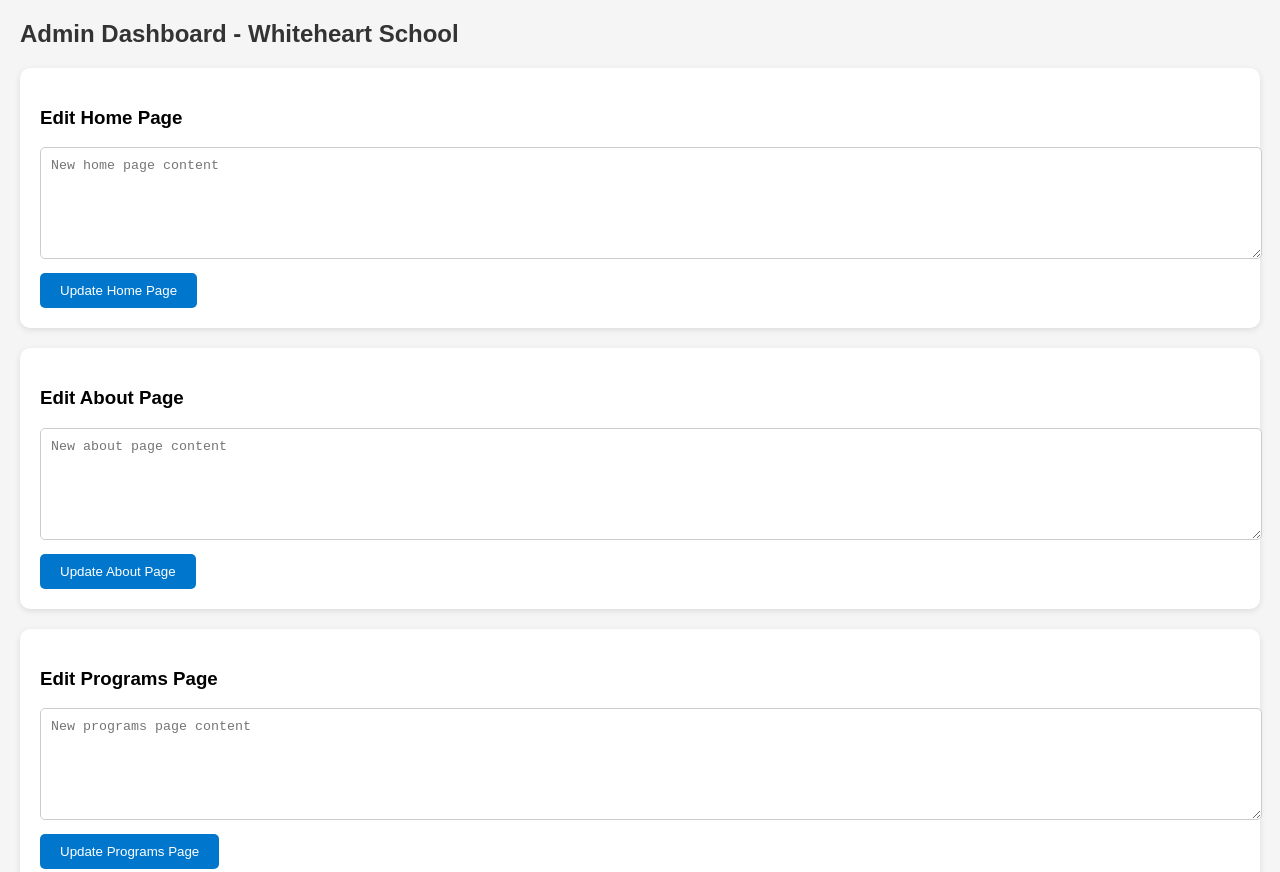
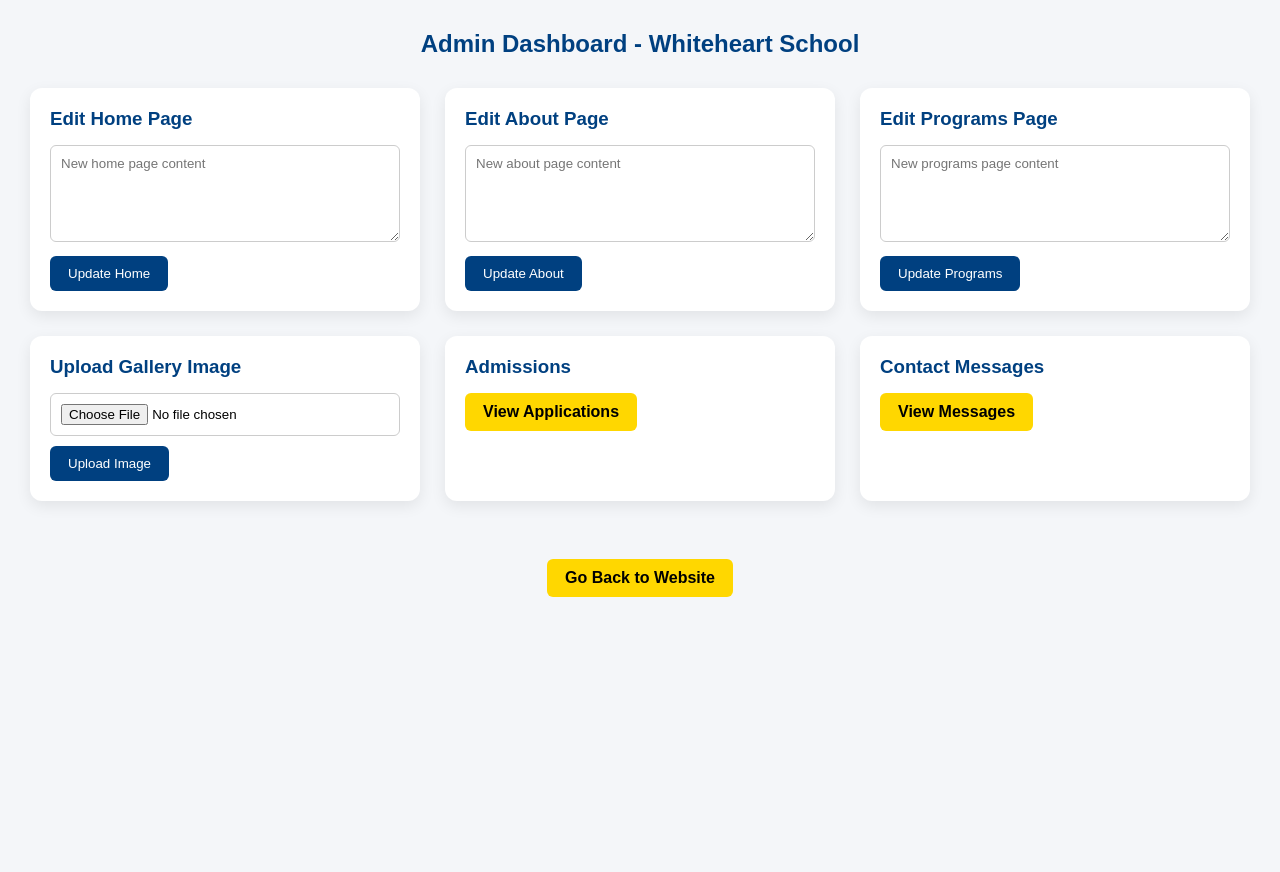
Before and after one commit to muslimahoyetunde25-eng/whiteheart-school, a website: page public/dashboard.html in a window 1280 px wide. Shown: the top 872 px of the page. After the commit the page ends 800 px from the top, so only its background shows below. Drawn offline with Linux system fonts and the light colour scheme.

Commit message:
Update dashboard.html

```diff
--- a/public/dashboard.html
+++ b/public/dashboard.html
@@ -2,112 +2,154 @@
 <html>
 <head>
     <title>Admin Dashboard - Whiteheart School</title>
+    <meta name="viewport" content="width=device-width, initial-scale=1.0">
+
     <style>
-        body {
+        *{
+            margin:0;
+            padding:0;
+            box-sizing:border-box;
             font-family: Arial, sans-serif;
-            margin: 20px;
-            background-color: #f5f5f5;
         }
-        h2 {
-            color: #333;
+
+        body{
+            background:#f4f6f9;
+            padding:30px;
         }
-        .section {
-            background-color: #fff;
-            padding: 20px;
-            margin-bottom: 20px;
-            border-radius: 10px;
-            box-shadow: 0 2px 6px rgba(0,0,0,0.1);
+
+        h2{
+            text-align:center;
+            margin-bottom:30px;
+            color:#004080;
         }
-        textarea, input[type="text"], input[type="file"] {
-            width: 100%;
-            padding: 10px;
-            border-radius: 5px;
-            border: 1px solid #ccc;
-            margin-bottom: 10px;
+
+        .grid{
+            display:grid;
+            grid-template-columns:repeat(auto-fit,minmax(300px,1fr));
+            gap:25px;
         }
-        button {
-            padding: 10px 20px;
-            border-radius: 5px;
-            border: none;
-            background-color: #0077cc;
-            color: white;
-            cursor: pointer;
+
+        .section{
+            background:#fff;
+            padding:20px;
+            border-radius:12px;
+            box-shadow:0 5px 15px rgba(0,0,0,0.08);
         }
-        button:hover {
-            background-color: #005fa3;
+
+        .section h3{
+            margin-bottom:15px;
+            color:#004080;
         }
-        a {
-            display: inline-block;
-            margin-top: 10px;
-            color: #0077cc;
-            text-decoration: none;
+
+        textarea, input[type="text"], input[type="file"]{
+            width:100%;
+            padding:10px;
+            border-radius:6px;
+            border:1px solid #ccc;
+            margin-bottom:10px;
         }
-        a:hover {
-            text-decoration: underline;
+
+        button{
+            padding:10px 18px;
+            border:none;
+            border-radius:6px;
+            background:#004080;
+            color:white;
+            cursor:pointer;
+            transition:0.3s;
         }
-        hr {
-            margin: 30px 0;
-            border: 0;
-            border-top: 1px solid #ccc;
+
+        button:hover{
+            background:#00264d;
         }
+
+        .btn-link{
+            display:inline-block;
+            padding:10px 18px;
+            background:gold;
+            color:black;
+            text-decoration:none;
+            border-radius:6px;
+            font-weight:bold;
+            transition:0.3s;
+        }
+
+        .btn-link:hover{
+            background:#ffcc00;
+        }
+
+        .footer-links{
+            text-align:center;
+            margin-top:40px;
+        }
+
+        @media(max-width:768px){
+            body{
+                padding:15px;
+            }
+        }
+
     </style>
 </head>
 <body>
 
     <h2>Admin Dashboard - Whiteheart School</h2>
 
-    <!-- Edit Pages -->
+    <div class="grid">
+
+        <!-- Edit Home -->
         <div class="section">
             <h3>Edit Home Page</h3>
             <form action="/edit-home" method="POST">
-            <textarea name="content" rows="6" placeholder="New home page content"></textarea><br>
-            <button type="submit">Update Home Page</button>
+                <textarea name="content" rows="5" placeholder="New home page content"></textarea>
+                <button type="submit">Update Home</button>
             </form>
         </div>
 
+        <!-- Edit About -->
         <div class="section">
             <h3>Edit About Page</h3>
             <form action="/edit-about" method="POST">
-            <textarea name="content" rows="6" placeholder="New about page content"></textarea><br>
-            <button type="submit">Update About Page</button>
+                <textarea name="content" rows="5" placeholder="New about page content"></textarea>
+                <button type="submit">Update About</button>
             </form>
         </div>
 
+        <!-- Edit Programs -->
         <div class="section">
             <h3>Edit Programs Page</h3>
             <form action="/edit-programs" method="POST">
-            <textarea name="content" rows="6" placeholder="New programs page content"></textarea><br>
-            <button type="submit">Update Programs Page</button>
+                <textarea name="content" rows="5" placeholder="New programs page content"></textarea>
+                <button type="submit">Update Programs</button>
             </form>
         </div>
 
-    <!-- Upload Pictures -->
+        <!-- Upload Image -->
         <div class="section">
             <h3>Upload Gallery Image</h3>
             <form action="/upload-image" method="POST" enctype="multipart/form-data">
-            <input type="file" name="image" required><br>
+                <input type="file" name="image" required>
                 <button type="submit">Upload Image</button>
             </form>
         </div>
 
-    <hr>
-
-    <!-- View Applications -->
+        <!-- Admissions -->
         <div class="section">
             <h3>Admissions</h3>
-        <a href="/applications">View Admission Applications</a>
+            <a href="/applications" class="btn-link">View Applications</a>
         </div>
 
-    <!-- View Contact Messages -->
+        <!-- Contact Messages -->
         <div class="section">
             <h3>Contact Messages</h3>
-        <a href="/contacts">View Contact Messages</a>
+            <a href="/messages" class="btn-link">View Messages</a>
         </div>
 
-    <!-- Back to Website -->
-    <div class="section">
-        <h3>Website</h3>
-        <a href="/">Go Back to Website</a>
+    </div>
+
+    <div class="footer-links">
+        <br>
+        <a href="/" class="btn-link">Go Back to Website</a>
     </div>
 
 </body>
```
Lines whose indentation alone changed are shown as unchanged.
